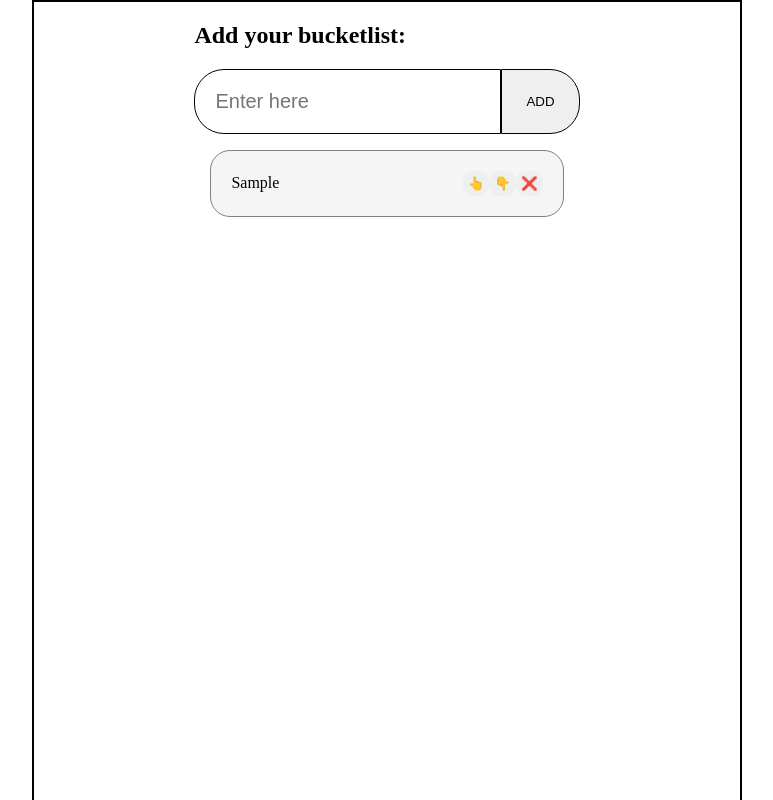
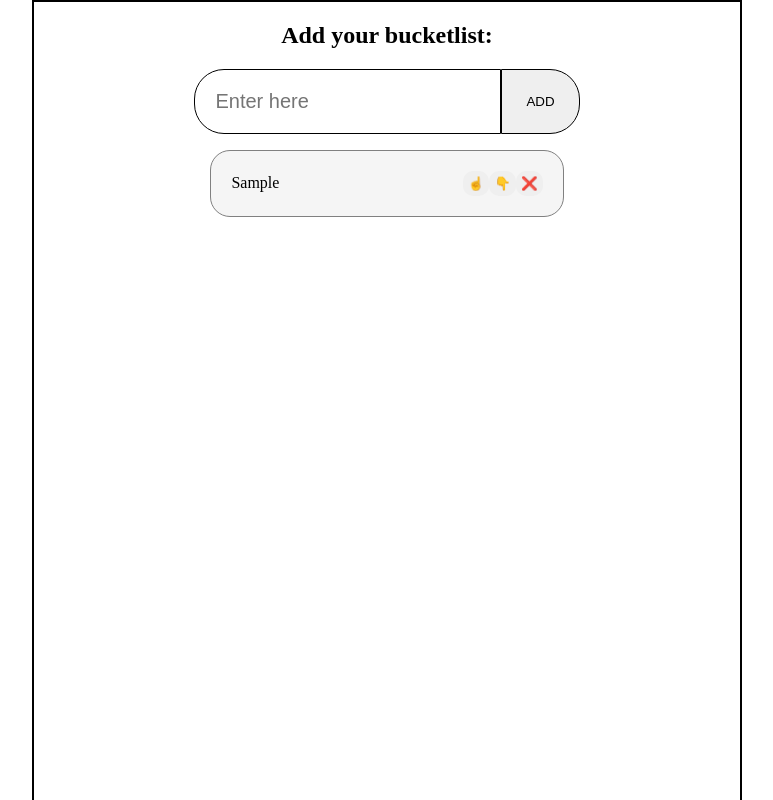
Before and after one commit to AnthonyLTorrefranca/todo-list, a React (Vite) app: page / in a window 1280 px wide. Both pictures are taken after typing "Sample" into the empty fields and a click on the button "ADD". Shown: the top 800 px of the page, without its empty margins (253-1026 px from the left). Built offline with nearby package versions, Linux system fonts and the light colour scheme.

Commit message:
memory test

```diff
--- a/src/components/Todo.css
+++ b/src/components/Todo.css
@@ -1,3 +1,9 @@
+h1 {
+    display: flex;
+    align-items: center;
+    justify-content: center;
+}
+
 .todo_container{
     align-items: center;
     border: 2px solid black;
@@ -51,6 +57,9 @@
     padding: 5px;
     background-color: grey;
 }
+.listBtn button:active{
+    background-color: rgb(151, 151, 151);
+}
 
 /* ALERT */
 
@@ -60,5 +69,5 @@
     align-items: center;
     font-size: 20px;
     color: red;
-    padding: 1rem;
+    padding: 28px;
 }
--- a/src/components/Todo.jsx
+++ b/src/components/Todo.jsx
@@ -1,53 +1,58 @@
-import React, { useState } from 'react'
+import React, { useState, useEffect } from 'react'
 import './Todo.css'
 
 export default function Todo() {
-  const [blank, setBlank] = useState(false);
-  const [task,setTask] = useState("")
-  const [taskList,setTaskList] = useState([])
+  const [blank, setBlank] = useState({idle: true, input: false})
+  const [task, setTask] = useState("")
+  const [taskList, setTaskList] = useState([])
+
+  function handleSubmit(e){
+    e.preventDefault()
+    if (task.trim() === ""){
+      setBlank(prev=>({...prev, idle: false, input: true}))
+      setTimeout(() => {
+        setBlank(prev=>({...prev, idle: true, input: false}))
+      }, 1500);
+      return
+    }
+    setTaskList(prev=> [...prev, task])
+    setTask("")
+  }
   function handleChange(e){
     setTask(e.target.value)
   }
-  function handleSubmit(e){
-    e.preventDefault()
-    if (task.trim() === ""){
-      setBlank(true)
-      setTimeout(() => {
-        setBlank(false)
-      }, 2500);
-      return
-    }
-    setTaskList(prev=>[...prev, task])
-    setTask("")
-  }
   function handleDelete(index){
-    const updatedTask = taskList.filter((_,i)=> i !== index);
+    const updatedTask =
+    taskList.filter((_, i) =>
+      i !== index
+    )
     setTaskList(updatedTask)
   }
+  useEffect(()=>{
+    console.log(taskList)
+  }, [taskList])
 return (
   <>
     <section className='todo_container'>
       <form onSubmit={handleSubmit}>
-        <h1>Add your bucketlist:</h1>
-        {blank? <span className='alertUser'>You need to enter valid bucketlist</span>: null }
+        {blank.idle && <h1>Add your bucketlist:</h1>}
+        {blank.input && <span className='alertUser'>You need to enter valid bucketlist</span>}
         <section className='taskGroup'>
           <input type="text" placeholder="Enter here"
-           value={task} onChange={handleChange} />
+            value={task} onChange={handleChange} />
           <button type="submit">ADD</button>
         </section>
       </form>
       <section className="tasks">
-        <ul>
-          {taskList.map((task, index)=>(
-            <li key={index}>{task}
-            <section className="listBtn">
-              <button>👆</button>
+        {taskList.map((task, index)=>[
+          <li key={index}>{task}
+            <section className='listBtn'>
+              <button>☝️</button>
               <button>👇</button>
-              <button onClick={()=>handleDelete(index)}>❌</button>
+              <button onClick={()=> handleDelete(index)}>❌</button>
             </section>
-            </li>
-          ))}
-        </ul>
+          </li>
+        ])}
       </section>
     </section>
   </>
```
